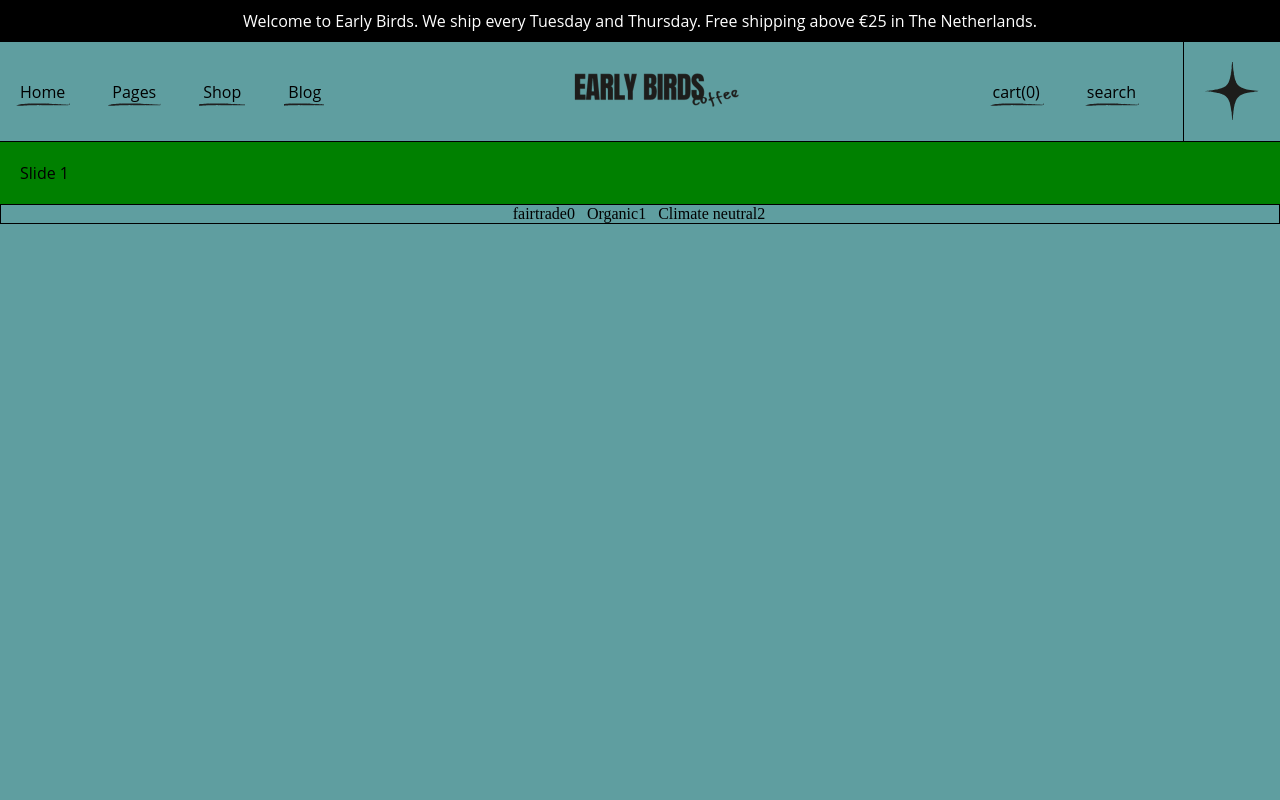
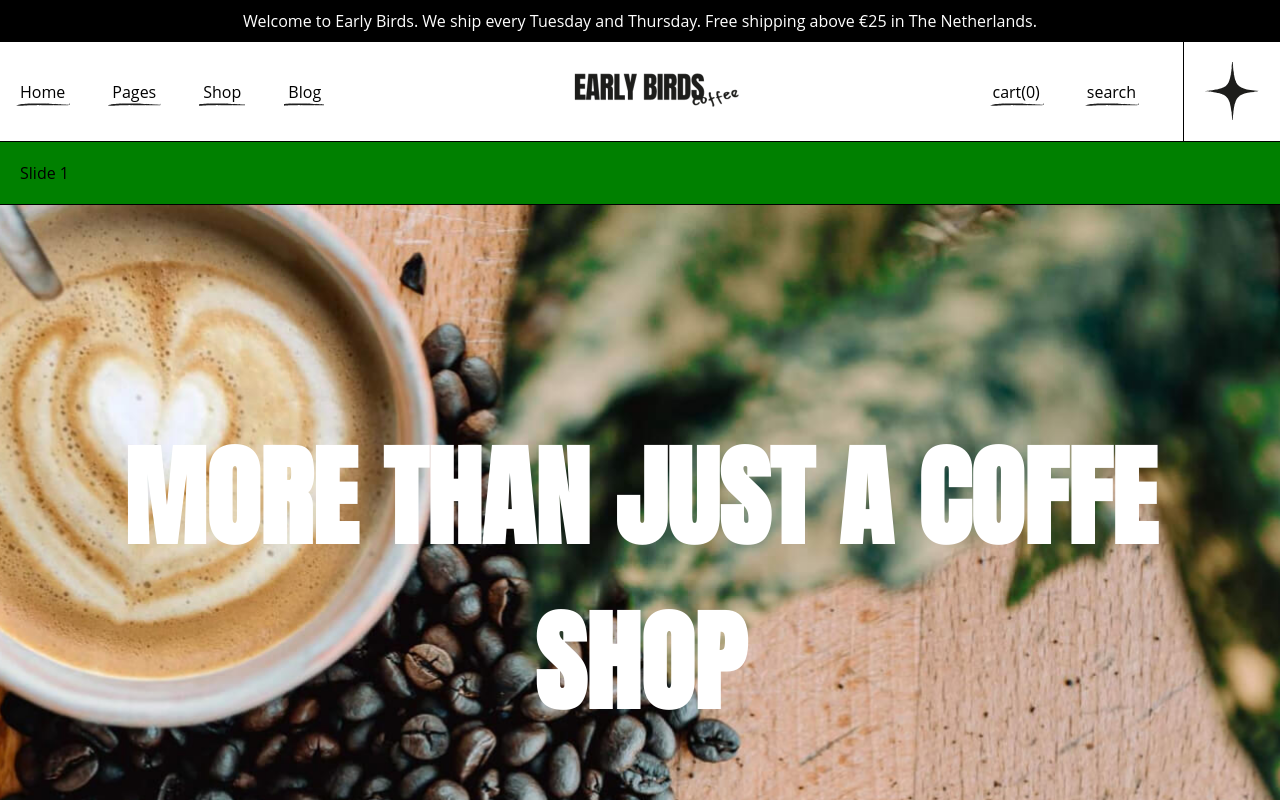
Before and after one commit to drmisssciurus/coffe-app-react, a React (Vite) app: page / in a window 1280 px wide. Shown: the top 800 px of the page. Built offline with nearby package versions, Linux system fonts and the light colour scheme.

Commit message:
add banner section

```diff
--- a/src/App.jsx
+++ b/src/App.jsx
@@ -4,7 +4,8 @@ import './App.scss'
 import PreHeader from './components/PreHeader/PreHeader';
 import Header from './components/Header/Header';
 import HeroSwiper from './components/HeroSwiper/HeroSwiper';
-import AfterHeader from './components/AfterHeader/AfterHeader';
+// import AfterHeader from './components/AfterHeader/AfterHeader';
+import Banner from './components/Banner/Banner';
 
 function App() {
 
@@ -13,7 +14,7 @@ function App() {
       <PreHeader />
 			<Header />
 			<HeroSwiper />
-			<AfterHeader />
+			<Banner />
     </>
   )
 }
--- a/src/App.scss
+++ b/src/App.scss
@@ -1,3 +1,5 @@
+@import url('https://fonts.googleapis.com/css2?family=Anton&display=swap');
+
 * {
 	padding: 0;
 	margin: 0;
@@ -18,10 +20,15 @@ a {
 body {
 	font-family: 'Open Sans', sans-serif;
 	color: black;
-	background-color: cadetblue;
 }
 
 ul,
 li {
 	list-style: none;
 }
+
+.anton-regular {
+  font-family: "Anton", sans-serif;
+  font-weight: 400;
+  font-style: normal;
+}
--- /dev/null
+++ b/src/components/Banner/Banner.jsx
@@ -0,0 +1,11 @@
+import styles from './Banner.module.scss';
+
+function Banner() {
+	return (
+		<div className={styles.banner}>
+			<h2 className={styles.title}>MORE THAN JUST A COFFE <br/> SHOP</h2>
+		</div>
+	)
+}
+
+export default Banner;
--- /dev/null
+++ b/src/components/Banner/Banner.module.scss
@@ -0,0 +1,19 @@
+.banner {
+	background-image: url('/src/assets/banner-bg.jpg');
+	background-position: center;
+	background-repeat: no-repeat;
+	background-size: cover;
+	min-height: 752px;
+	display: flex;
+	align-items: center;
+	text-align: center;
+	border-block: 1px solid black;
+}
+
+.title {
+	color: white;
+	font-size: 110px;
+	margin: 0 auto;
+	font-weight: 900;
+	font-family: "Anton", sans-serif;
+}
```
Also changed, not shown: src/assets/banner-bg.jpg (added).
